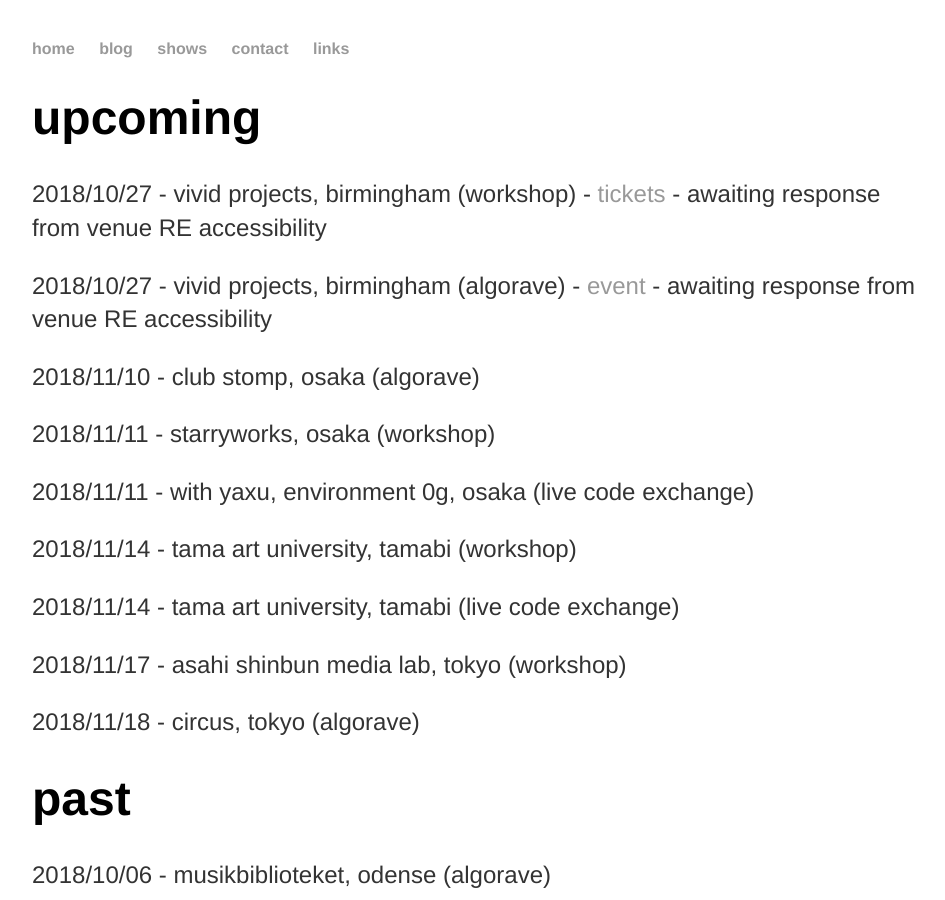
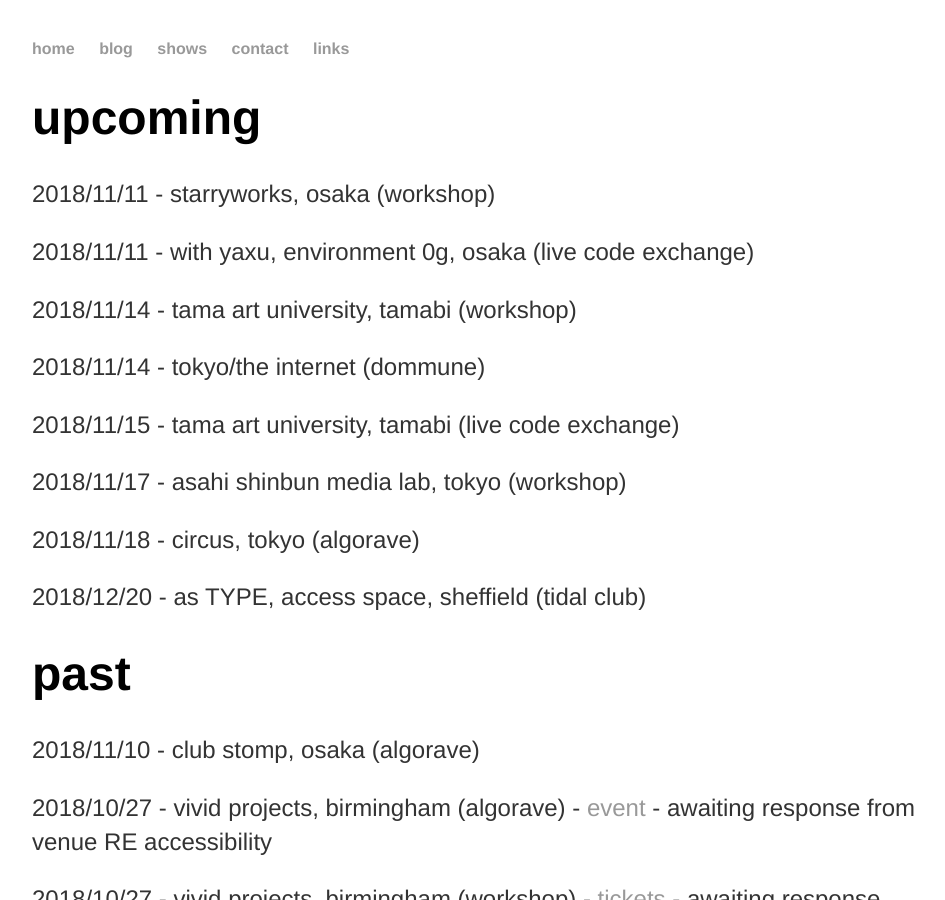
Before and after one commit to heavy-lifting/heavy-lifting.github.io, a Jekyll site: the page built from shows.html, in a window 1280 px wide and 900 px high. Shown: the whole window, without its empty margins (160-1105 px from the left). Built offline with Jekyll 4.4.1, drawn with Linux system fonts in a browser that asks for light colours.

Commit message:
Update shows.html

```diff
--- a/shows.html
+++ b/shows.html
@@ -20,16 +14,29 @@ title: shows
 
 <p>2018/11/14 - tama art university, tamabi (workshop)</p>
 
-<p>2018/11/14 - tama art university, tamabi (live code exchange)</p>
+	<p>2018/11/14 - tokyo/the internet (dommune)</p>
+
+<p>2018/11/15 - tama art university, tamabi (live code exchange)</p>
 
 <p>2018/11/17 - asahi shinbun media lab, tokyo (workshop)</p>
 
 	<p>2018/11/18 - circus, tokyo (algorave)	</p>
+
+	<p>2018/12/20 - as TYPE, access space, sheffield (tidal club) </p>
 </div><!-- /.blurb -->
 
 <div class="past"> <!-- DON'T FORGET TO UPDATE THE 'SHOWS' PAGE TOO-->
 
 	<h1>past</h1>
+
+	<p>2018/11/10 - club stomp, osaka (algorave)</p>
+
+
+	<p>2018/10/27 - vivid projects, birmingham (algorave) - <a href ="https://www.facebook.com/events/895973527274197/" target="_blank">event</a> -
+		awaiting response from venue RE accessibility</p>
+
+	<p>2018/10/27 - vivid projects, birmingham (workshop) - <a href ="https://www.eventbrite.co.uk/e/live-coding-for-beginners-making-music-with-tidalcycles-tickets-50781686391" target="_blank">tickets</a> -
+		awaiting response from venue RE accessibility</p>
 
 	<p>2018/10/06 - musikbiblioteket, odense (algorave)</p>
 
```
Also changed, not shown: other parts of shows.html (+0 -6 lines).
